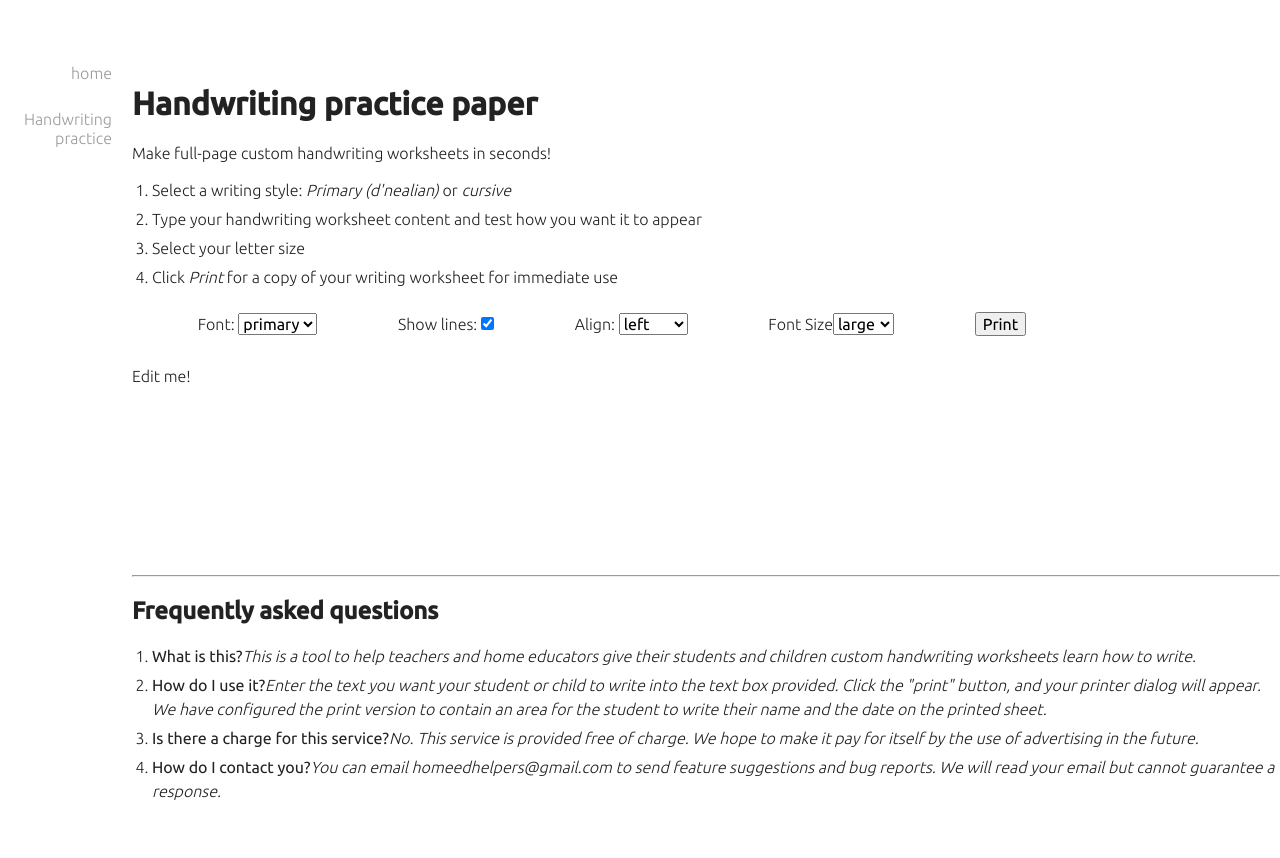
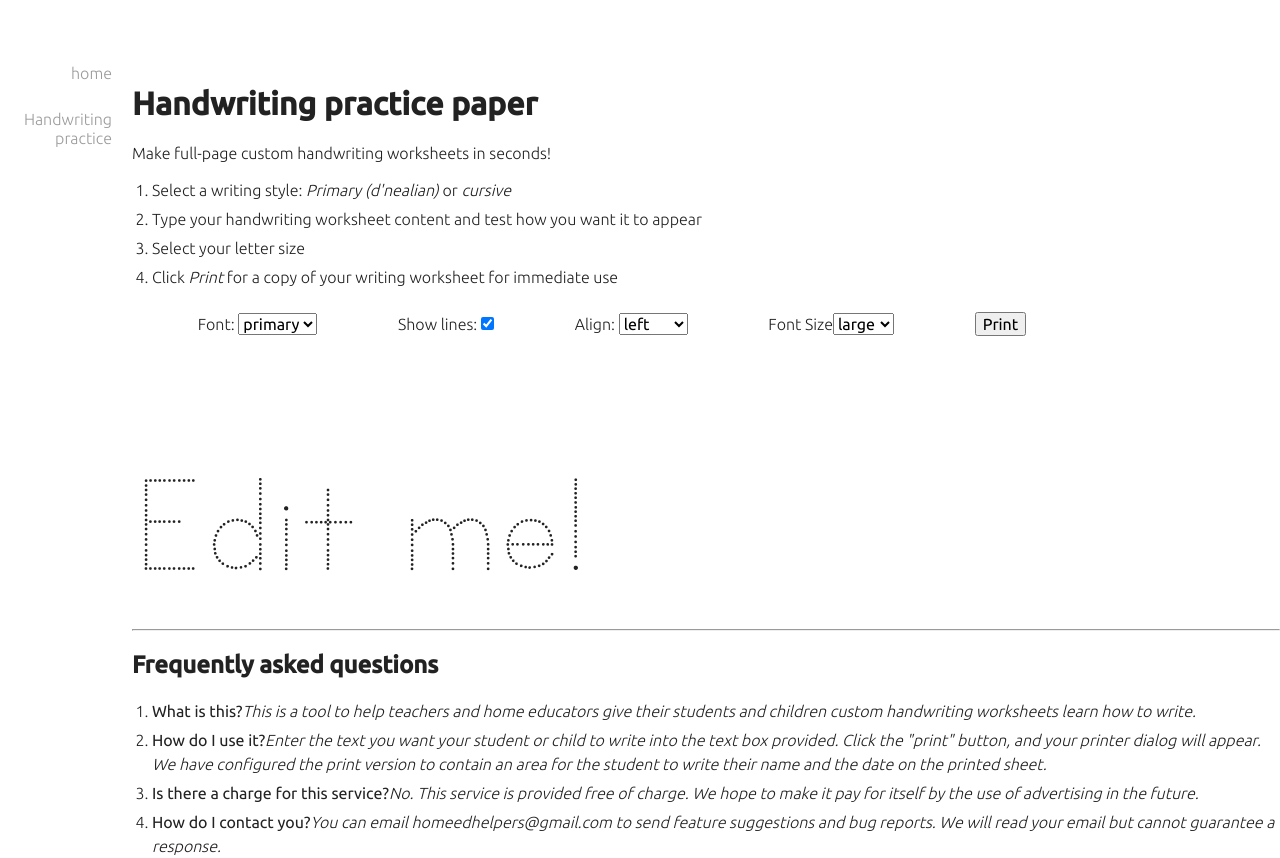
Before and after one commit to endymion1818/homeedhelpers-fe-v2, a Next.js app: page /handwriting-practice-paper in a window 1280 px wide. Before the commit the page ends 803 px from the top, so only its background shows below. Built offline with nearby package versions, Linux system fonts and the light colour scheme.

Commit message:
property accessors

```diff
--- a/src/components/HandwritingPractice/HandwritingPractice.tsx
+++ b/src/components/HandwritingPractice/HandwritingPractice.tsx
@@ -53,7 +53,6 @@ const Select = ({ values, callback, selected }) => {
   }
 
 const HandwritingPractice = () => {
-    // TODO: Initial values not being set correctly
     const [font, setFont] = React.useState(fontStyles[0].name)
     const [scale, setScale] = React.useState(lineScales[0].name)
     const [textAlignment, setTextAlign] = React.useState(alignmentStyles[0].name)
@@ -61,9 +60,9 @@ const HandwritingPractice = () => {
 
     const classes = clsx(
         styles.editable,
-        font,
-        scale,
-        textAlignment,
+        styles[font],
+        styles[scale],
+        styles[textAlignment],
         showLines ? 'plain' : 'lined'
     )
 
--- a/src/components/HandwritingPractice/stylesheet.module.scss
+++ b/src/components/HandwritingPractice/stylesheet.module.scss
@@ -63,6 +63,26 @@
     &.cursive {
         font-family: 'Learning Curve Dashed';
     }
+    &.large {
+        font-size: 152px;
+        line-height: 1.2;
+        padding-top: 72px;
+    }
+    &.small {
+        font-size: 40px;
+        line-height: 1.3;
+        padding-top: 40px;
+    }
+    &.left {
+        text-align: left;
+    }
+    &.right {
+        text-align: right;
+    }
+    &.centre {
+        text-align: center;
+    }
+
 }
 #printarea img {
     position: absolute;
```
